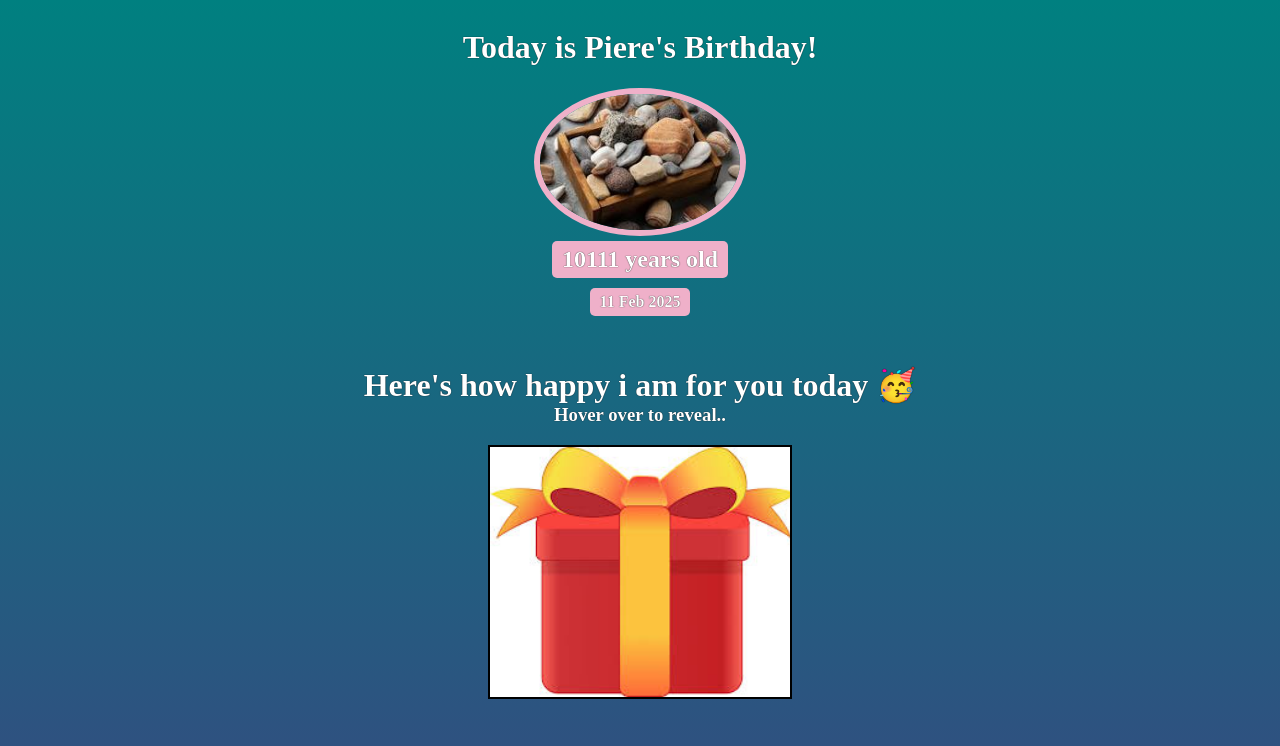
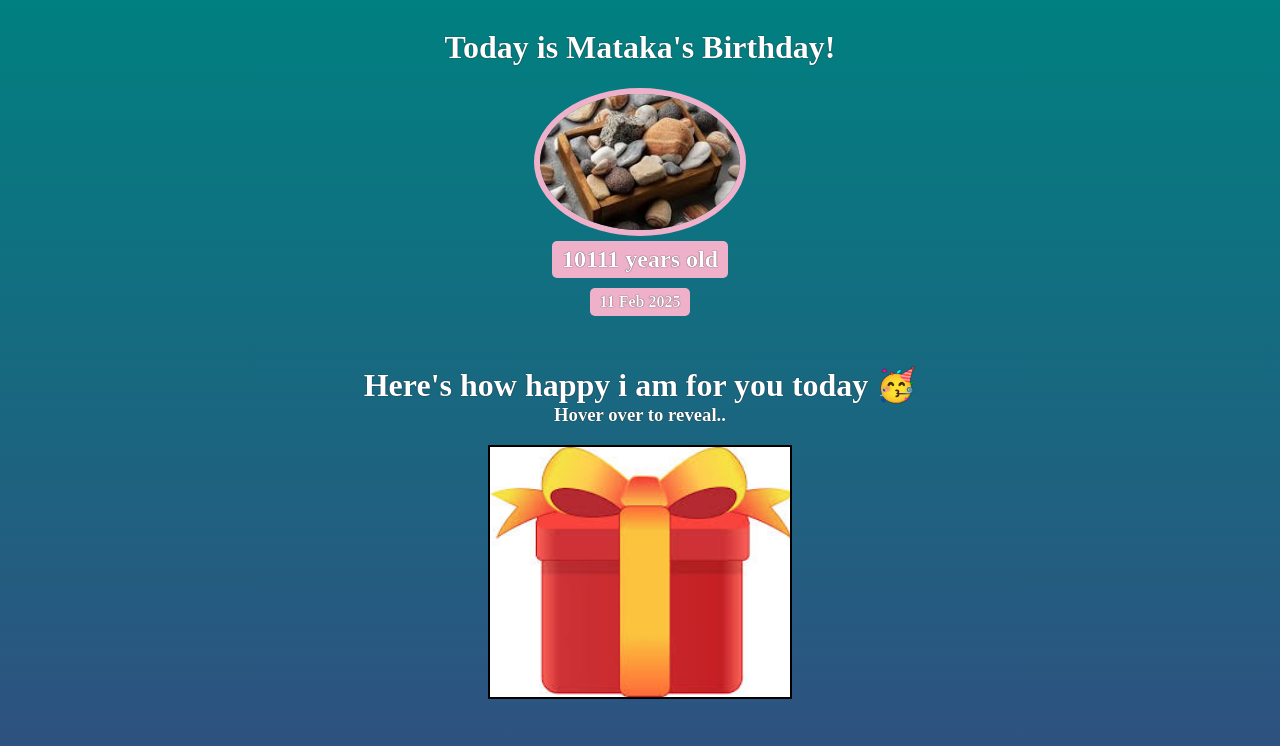
Before and after one commit to chethantj/Birthday-Card, a plain HTML site: page index.html in a window 1280 px wide. Shown: the top 746 px of the page. Drawn offline with Linux system fonts and the light colour scheme; a web font is replaced by a local one.

Commit message:
Update index.html

```diff
--- a/index.html
+++ b/index.html
@@ -7,7 +7,7 @@
     </head>
     <body>
         <div id="header">
-            <h1> Today is Piere's Birthday!</h1>
+            <h1> Today is Mataka's Birthday!</h1>
             <img id="main-img" src="images/piere.jpeg"/>
             <h2 id="bd-age">10111 years old</h2>
             <h4 id="bd-date"> 11 Feb 2025</h4>
```
